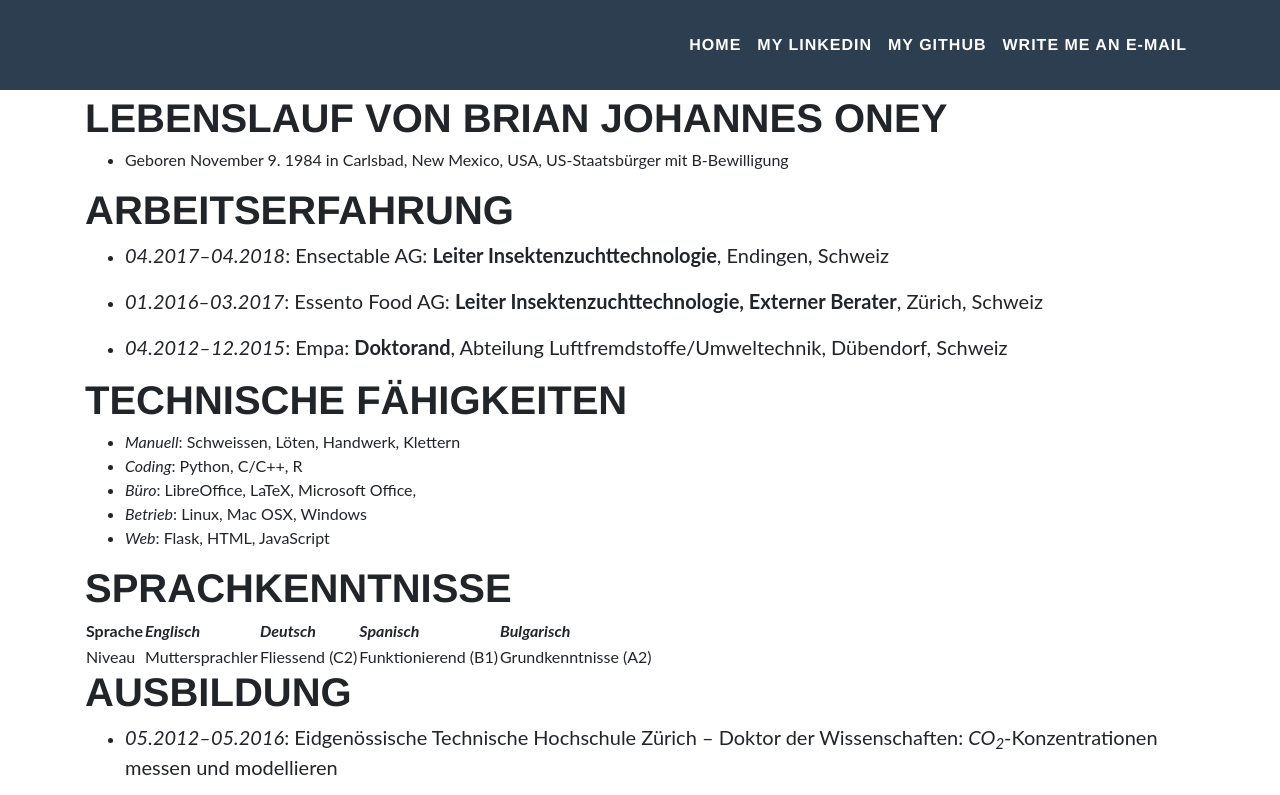
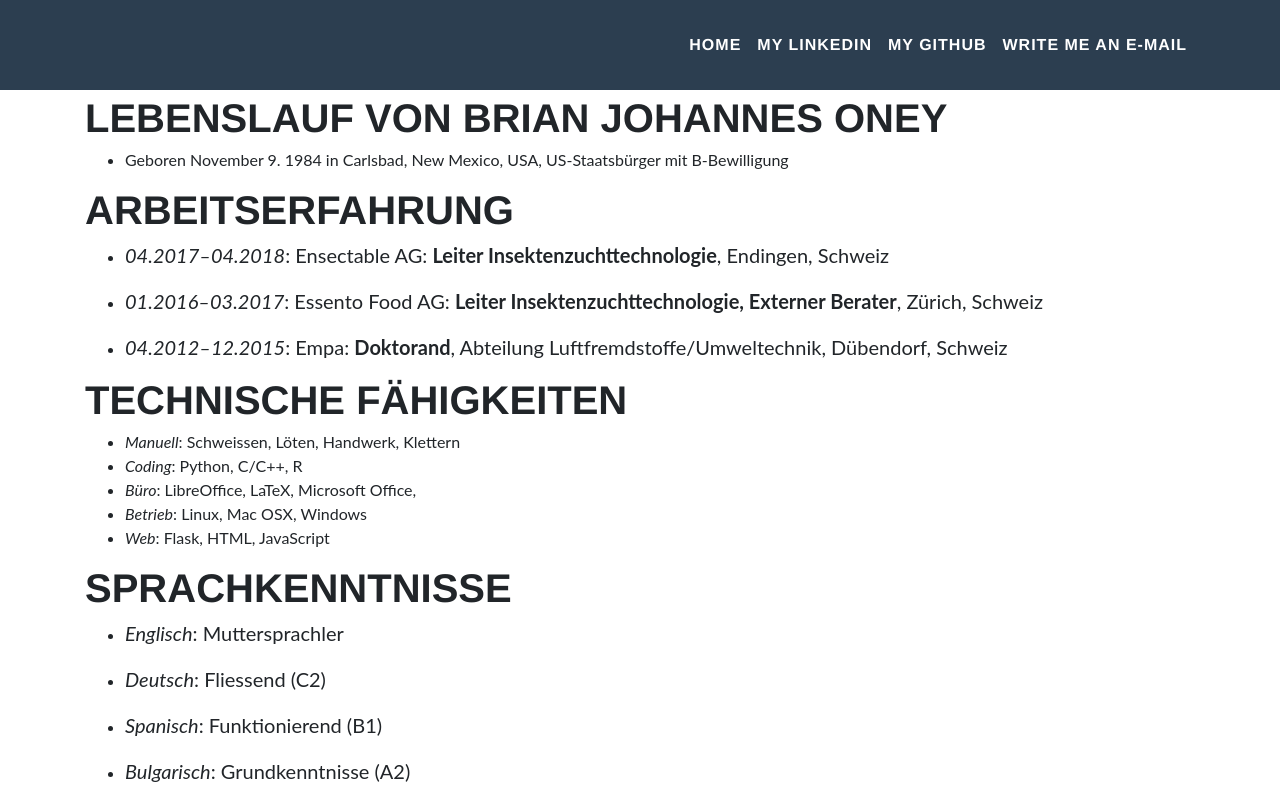
Before and after one commit to oneyb/oneyb.github.io, a plain HTML site: page oney_cv_de/index.html in a window 1280 px wide. Shown: the top 795 px of the page. Drawn offline with Linux system fonts and the light colour scheme.

Commit message:
improved cv

```diff
--- a/oney_cv_de/index.html
+++ b/oney_cv_de/index.html
@@ -82,27 +82,20 @@
 <li><em>Web</em>: Flask, HTML, JavaScript</li>
 </ul>
 <h1>Sprachkenntnisse</h1>
-<table>
-<thead>
-<tr class="header">
-<th>Sprache</th>
-<th><em>Englisch</em></th>
-<th><em>Deutsch</em></th>
-<th><em>Spanisch</em></th>
-<th><em>Bulgarisch</em></th>
-</tr>
-</thead>
-<tbody>
-<tr class="odd">
-<td>Niveau</td>
-<td>Muttersprachler</td>
-<td>Fliessend (C2)</td>
-<td>Funktionierend (B1)</td>
-<td>Grundkenntnisse (A2)</td>
-</tr>
-</tbody>
-</table>
-
+<ul>
+<li>
+<p><em>Englisch</em>: Muttersprachler</p>
+</li>
+<li>
+<p><em>Deutsch</em>: Fliessend (C2)</p>
+</li>
+<li>
+<p><em>Spanisch</em>: Funktionierend (B1)</p>
+</li>
+<li>
+<p><em>Bulgarisch</em>: Grundkenntnisse (A2)</p>
+</li>
+</ul>
 <h1>Ausbildung</h1>
 <ul>
 <li>
```
Also changed, not shown: 2 other files.
